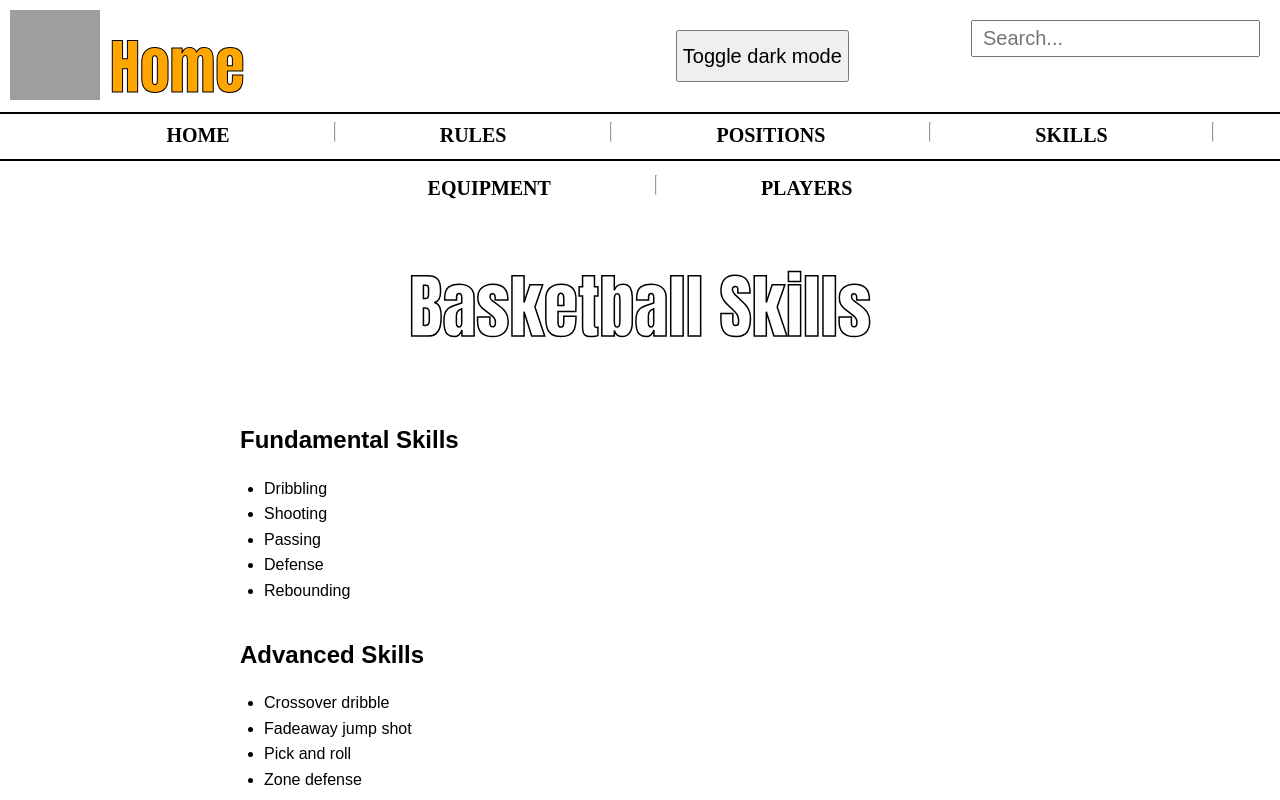
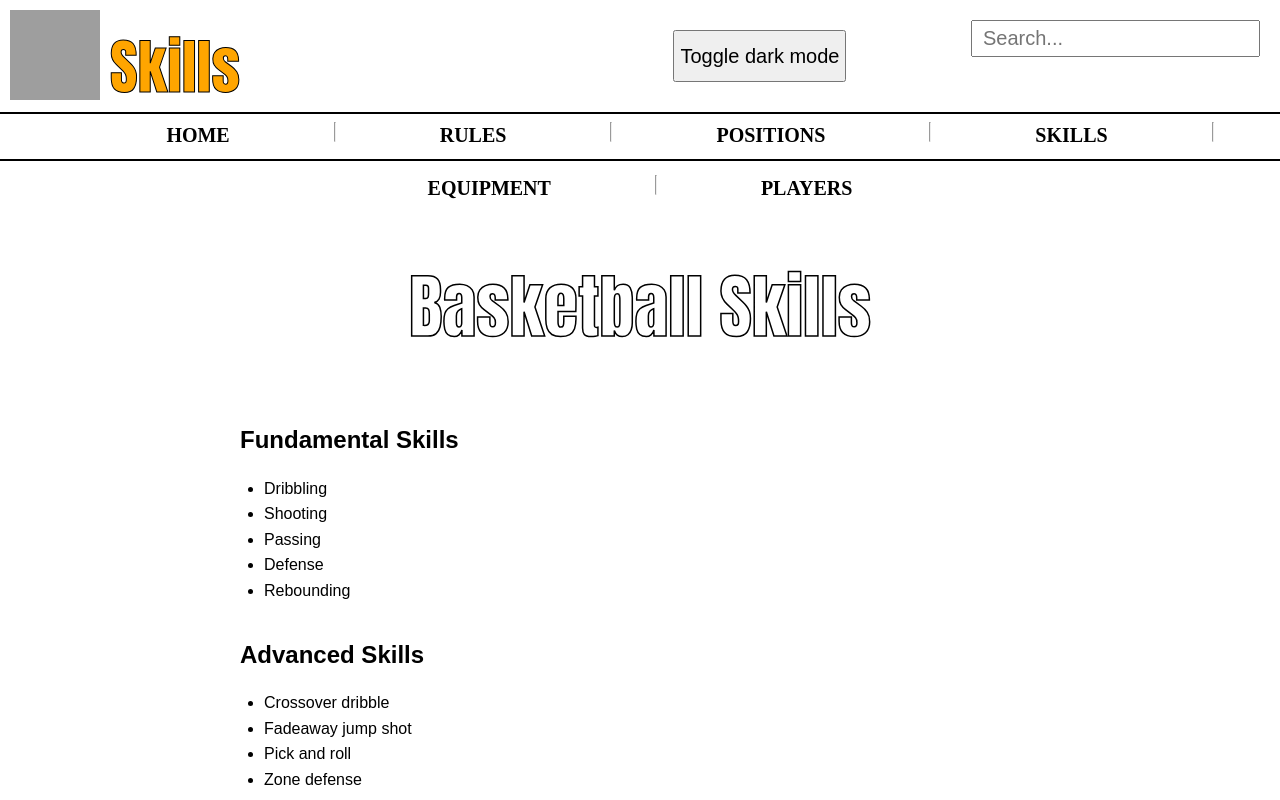
Before and after one commit to Omran-1/final-project, a plain HTML site: page skills.html in a window 1280 px wide. Shown: the top 800 px of the page. Drawn offline with Linux system fonts and the light colour scheme; grey boxes are pictures that could not be loaded.

Commit message:
Fix HTML structure and update title to 'Skills'

```diff
--- a/skills.html
+++ b/skills.html
@@ -10,7 +10,7 @@
     <body>
         <div class="topper">
             <img id="Main-image" src="https://assets.streamlinehq.com/image/private/w_512,h_512,ar_1/f_auto/v1/icons/1/basketball-vqhiml4zvjdhv3dkrn9xk.png/basketball-et08i5th23o5v7se2m6zts.png?_a=DATAg1AAZAA0">
-            <h1 id="Main-title">Home</h1>
+            <h1 id="Main-title">Skills</h1>
 
 
         </div>
@@ -68,4 +68,5 @@
                 </a>
   </div>
 </body>
+
 </html>
```
